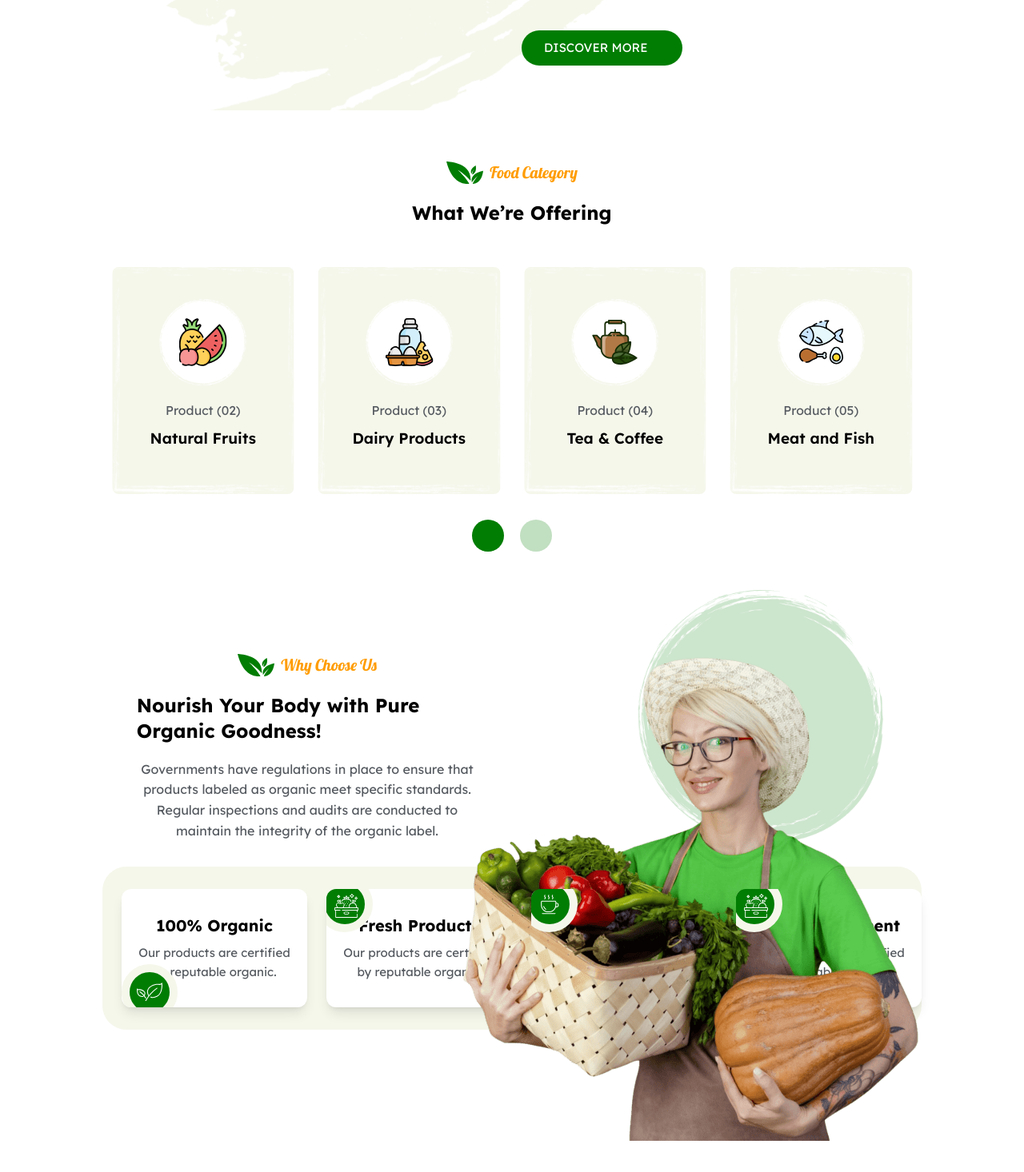
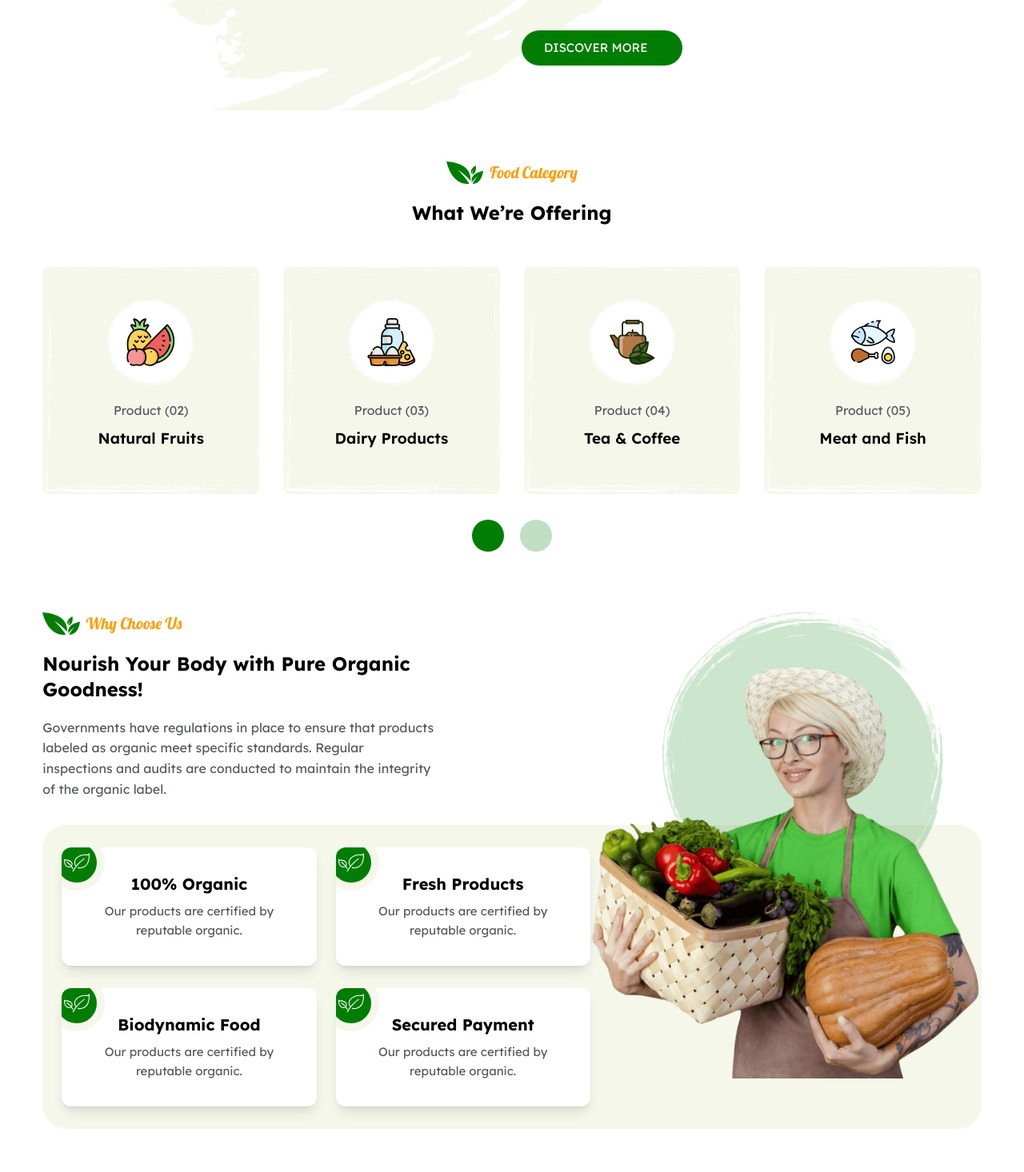
Before and after one commit to Moroundiya/fruitin, a React (Vite) app: page / in a window 1280 px wide. Shown: the part 1286-2752 px from the top of the page at 80% size. Before the commit the page ends 2718 px from the top, so only its background shows below. Built offline with nearby package versions, Linux system fonts and the light colour scheme; some icons are missing.

Commit message:
why choose us section

```diff
--- a/src/assets/pages/Homepage.jsx
+++ b/src/assets/pages/Homepage.jsx
@@ -236,7 +236,7 @@ export const Homepage = () => {
             </div>
 
 
-            <div className='w-full min-h-fit flex flex-col justify-center items-center font-lexend py-10 lg:px-12 lg:py-16 lg:bg-transparent xl:px-0 bg-center bg-cover bg-no-repeat'>
+            <div className='w-full min-h-fit flex flex-col justify-center items-center font-lexend py-10 lg:px-12 lg:py-16 lg:bg-transparent xl:mx-auto xl:px-0'>
                 <div className='flex items-center justify-center lg:justify-start'>
                     <img src={titleIcon} className='h-5 lg:h-7' alt="" />
                     <p className='font-lobster text-[#FF9C00] ms-2 text-lg sm:text-xl'>Food Category</p>
@@ -273,13 +273,13 @@ export const Homepage = () => {
                             slidesPerView: 4,
                             spaceBetween: 30,
                         },
-                        1500: {
+                        1300: {
                             slidesPerView: 5,
                             spaceBetween: 40,
                         },
                     }}
 
-                    className="mySwiper w-full min-h-fit py-5 px-3 xl:w-4/5"
+                    className="mySwiper w-full min-h-fit py-5 px-3 xl:w-11/12 xl:px-0 2xl:w-4/5"
                 >
                     <SwiperSlide>
                         <div className='bg-[#F5F7EB] relative rounded-lg flex justify-center items-center flex-col pt-10 pb-14 cursor-pointer hover:bg-[#017D03] hover:text-white group transition-all duration-700 ease-in-out'>
@@ -391,33 +391,33 @@ export const Homepage = () => {
             </div>
 
 
-            <div className='w-full min-h-fit justify-center px-3 items-center lg:px-12 xl:px-0 xl:w-4/5 mt-24 font-lexend lg:mt-16 lg:mx-auto relative pb-36'>
+            <div className='w-full min-h-fit justify-center px-3 items-center lg:px-12 xl:px-0 xl:w-11/12 2xl:w-4/5 mt-24 lg:mt-3 font-lexend 2xl:mt-16 lg:mx-auto relative pb-36'>
                 <div className="lg:hidden w-full flex flex-col justify-center items-center absolute top-0 left-0 -z-10">
                     <img src={rotateImg} className='w-4/5 absolute -top-20 right-7' alt="" />
                 </div>
-                <img src={chooseImg} className='lg:hidden xl:block lg:absolute right-0 top-0' alt="" />
+                <img src={chooseImg} className='lg:hidden xl:block lg:absolute xl:w-5/12 2xl:w-auto right-0 top-0 xl:top-16 2xl:top-0 z-50' alt="" />
                 <div className='flex flex-col lg:flex-row'>
-                    <div className='xl:w-1/2 mt-12 lg:mt-0 flex flex-col justify-center items-center '>
+                    <div className='xl:w-1/2 mt-12 lg:mt-0 flex flex-col justify-center items-center xl:justify-start xl:items-start '>
                         <div className='flex items-center justify-center lg:justify-start'>
                             <img src={titleIcon} className='h-5 lg:h-7' alt="" />
                             <p className='font-lobster text-[#FF9C00] ms-2 text-lg sm:text-xl'>Why Choose Us</p>
                         </div>
-                        <h1 className='mt-3 mb-4 text-center text-2xl font-bold 2xl:text-[2.5rem] 2xl:leading-[1.15] lg:text-left lg:mb-5 lg:mt-5 xl:w-5/6 mx-auto'>Nourish Your Body with Pure Organic Goodness!</h1>
-                        <p className='text-md leading-[1.5] text-[#54595F] lg:leading-[1.6] lg:w-5/6 mx-auto text-center'>
+                        <h1 className='mt-3 mb-4 text-center text-2xl font-bold 2xl:text-[2.5rem] 2xl:leading-[1.15] lg:text-left lg:mb-5 lg:mt-5 xl:w-5/6 mx-auto xl:mx-0'>Nourish Your Body with Pure Organic Goodness!</h1>
+                        <p className='text-md leading-[1.5] text-[#54595F] lg:leading-[1.6] lg:w-5/6 mx-auto text-center xl:mx-0 xl:text-left'>
                             Governments have regulations in place to ensure that products labeled as organic meet specific standards. Regular inspections and audits are conducted to maintain the integrity of the organic label.
                         </p>
 
                     </div>
                     <div className="w-1/2 relative hidden xl:block">
-                        <img src={rotateImg} className='absolute lg:w-3/5 xl:-top-20 lg:right-8 xl:right-12 xl:-z-10 ' alt="" />
+                        <img src={rotateImg} className='absolute lg:w-3/5 xl:top-0 lg:right-8 xl:right-12 2xl:-top-20' alt="" />
                         <img src={chooseImg} className='absolute w-4/5 right-0 top-20 xl:hidden' alt="" />
 
                     </div>
                 </div>
 
                 <div className='flex w-full bottom-0 min-h-fit left-0 bg-[#F5F7EB] rounded-[30px] mt-8'>
-                    <div className='w-full lg:w-5/5 mx-auto px-3 py-5 lg:pe-0 lg:ps-6 lg:py-7'>
-                        <div className='grid sm:grid-cols-2 lg:grid-cols-4 justify-center items-center gap-x-6 gap-y-7 rounded-xl w-full lg-w-fit'>
+                    <div className='w-full xl:w-7/12 2xl:w-1/2 mx-auto xl:mx-0 px-3 py-5 xl:pe-0 xl:ps-6 lg:py-7'>
+                        <div className='grid sm:grid-cols-2 lg:grid-cols-4 xl:grid-cols-2 justify-center items-center gap-x-6 gap-y-7 rounded-xl w-full lg-w-fit'>
 
                             {/* <div className='bg-white rounded-xl flex flex-col lg:flex-row justify-center items-center lg:items-start overflow-hidden shadow-lg py-6 lg:py-0'>
                                 <div className='relative min-w-fit mb-5 lg:mb-0'>
@@ -434,49 +434,48 @@ export const Homepage = () => {
 
                             <div className='bg-white rounded-xl flex lg:justify-center lg:items-center lg:flex-col xl:flex-row overflow-hidden shadow-lg'>
                                 <div className='relative min-w-fit'>
-                                    <div className=' bg-[#017D03] rounded-full flex justify-end items-end p-2 w-[70px] h-[70px] absolute lg:relative lg:mt-5 lg:top-0 lg:left-0 xl:absolute -top-4 -left-3 border-[10px] border-[#F5F7EB]'>
+                                    <div className=' bg-[#017D03] rounded-full flex justify-end items-end p-2 w-[70px] h-[70px] absolute lg:relative xl:absolute lg:mt-4 xl:mt-0 lg:top-0 lg:left-0 xl:-top-[90px] xl:-left-4 -top-4 -left-3 border-[10px] border-[#F5F7EB]'>
                                         <img className='w-5/5' src={chooseImg1} alt="" />
                                     </div>
                                 </div>
-                                <div className='py-8 px-5 '>
+                                <div className='py-8 px-5 lg:pt-3 lg:pb-4 xl:py-8 '>
                                     <p className='font-bold text-xl mb-2 text-center'>100% Organic</p>
                                     <p className='text-[15px] leading-[1.5] text-center text-[#54595F] lg:leading-[1.6]'>Our products are certified by reputable organic. </p>
                                 </div>
                             </div>
-                            <div className='bg-white rounded-xl flex overflow-hidden shadow-lg'>
+                            <div className='bg-white rounded-xl flex lg:justify-center lg:items-center lg:flex-col xl:flex-row overflow-hidden shadow-lg'>
                                 <div className='relative min-w-fit'>
-                                    <div className=' bg-[#017D03] rounded-full flex justify-end items-end p-2 w-[70px] h-[70px] absolute -top-4 -left-3 border-[10px] border-[#F5F7EB]'>
-                                        <img className='w-5/5' src={chooseImg2} alt="" />
+                                    <div className=' bg-[#017D03] rounded-full flex justify-end items-end p-2 w-[70px] h-[70px] absolute lg:relative xl:absolute lg:mt-4 xl:mt-0 lg:top-0 lg:left-0 xl:-top-[90px] xl:-left-4 -top-4 -left-3 border-[10px] border-[#F5F7EB]'>
+                                        <img className='w-5/5' src={chooseImg1} alt="" />
                                     </div>
                                 </div>
-                                <div className='py-8 px-5 '>
+                                <div className='py-8 px-5 lg:pt-3 lg:pb-4 xl:py-8 '>
                                     <p className='font-bold text-xl mb-2 text-center'>Fresh Products</p>
                                     <p className='text-[15px] leading-[1.5] text-center text-[#54595F] lg:leading-[1.6]'>Our products are certified by reputable organic. </p>
                                 </div>
                             </div>
-                            <div className='bg-white rounded-xl flex overflow-hidden shadow-lg'>
+                            <div className='bg-white rounded-xl flex lg:justify-center lg:items-center lg:flex-col xl:flex-row overflow-hidden shadow-lg'>
                                 <div className='relative min-w-fit'>
-                                    <div className=' bg-[#017D03] rounded-full flex justify-end items-end p-2 w-[70px] h-[70px] absolute -top-4 -left-3 border-[10px] border-[#F5F7EB]'>
-                                        <img className='w-5/5' src={chooseImg3} alt="" />
+                                    <div className=' bg-[#017D03] rounded-full flex justify-end items-end p-2 w-[70px] h-[70px] absolute lg:relative xl:absolute lg:mt-4 xl:mt-0 lg:top-0 lg:left-0 xl:-top-[90px] xl:-left-4 -top-4 -left-3 border-[10px] border-[#F5F7EB]'>
+                                        <img className='w-5/5' src={chooseImg1} alt="" />
                                     </div>
                                 </div>
-                                <div className='py-8 px-5 '>
+                                <div className='py-8 px-5 lg:pt-3 lg:pb-4 xl:py-8 '>
                                     <p className='font-bold text-xl mb-2 text-center'>Biodynamic Food</p>
                                     <p className='text-[15px] leading-[1.5] text-center text-[#54595F] lg:leading-[1.6]'>Our products are certified by reputable organic. </p>
                                 </div>
                             </div>
-                            <div className='bg-white rounded-xl flex overflow-hidden shadow-lg'>
+                            <div className='bg-white rounded-xl flex lg:justify-center lg:items-center lg:flex-col xl:flex-row overflow-hidden shadow-lg'>
                                 <div className='relative min-w-fit'>
-                                    <div className=' bg-[#017D03] rounded-full flex justify-end items-end p-2 w-[70px] h-[70px] absolute -top-4 -left-3 border-[10px] border-[#F5F7EB]'>
-                                        <img className='w-5/5' src={chooseImg2} alt="" />
+                                    <div className=' bg-[#017D03] rounded-full flex justify-end items-end p-2 w-[70px] h-[70px] absolute lg:relative xl:absolute lg:mt-4 xl:mt-0 lg:top-0 lg:left-0 xl:-top-[90px] xl:-left-4 -top-4 -left-3 border-[10px] border-[#F5F7EB]'>
+                                        <img className='w-5/5' src={chooseImg1} alt="" />
                                     </div>
                                 </div>
-                                <div className='py-8 px-5 '>
+                                <div className='py-8 px-5 lg:pt-3 lg:pb-4 xl:py-8 '>
                                     <p className='font-bold text-xl mb-2 text-center'>Secured Payment</p>
                                     <p className='text-[15px] leading-[1.5] text-center text-[#54595F] lg:leading-[1.6]'>Our products are certified by reputable organic. </p>
                                 </div>
                             </div>
-
 
 
                         </div>
```
